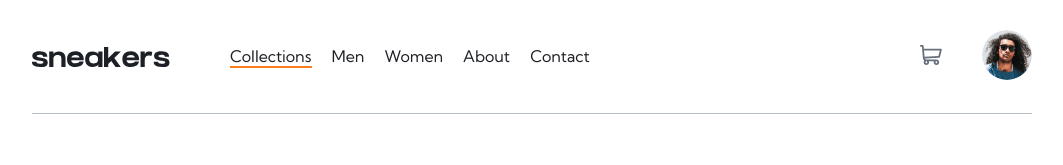
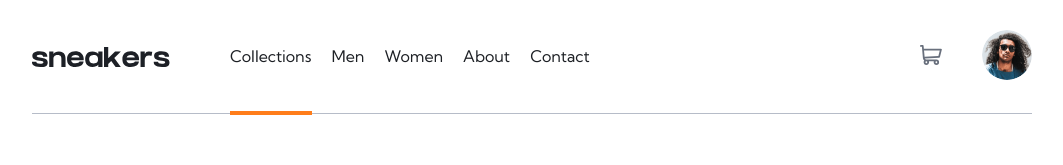
Before and after one commit to mattkiggen/e-commerce-product-page, a React (Create React App) app: page / in a window 1280 px wide. In both pictures the pointer is over the link "Collections". Shown: the top 165 px of the page, without its empty margins (108-1171 px from the left). Built offline with nearby package versions, Linux system fonts and the light colour scheme.

Commit message:
update menu link hover

```diff
--- a/src/styles/Navbar.module.scss
+++ b/src/styles/Navbar.module.scss
@@ -50,13 +50,14 @@
             text-decoration: none;
             color: $veryDarkBlue;
             height: 100%;
+            padding-bottom: 4.5rem;
 
             &:first-child {
               margin-left: 6rem;
             }
 
             &:hover {
-              border-bottom: 0.2rem solid $orange;
+              border-bottom: 0.4rem solid $orange;
             }
           }
         }
```
